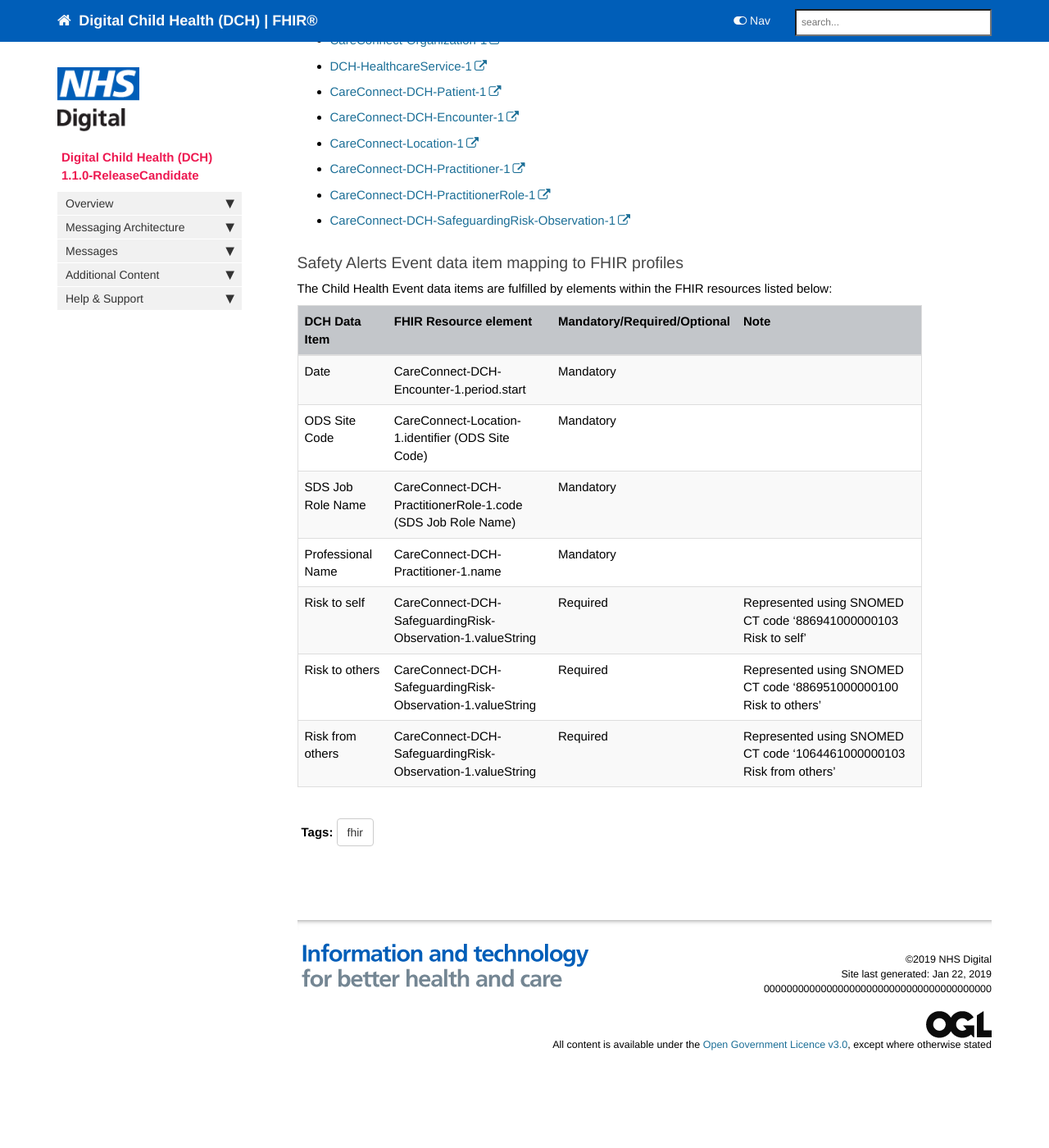
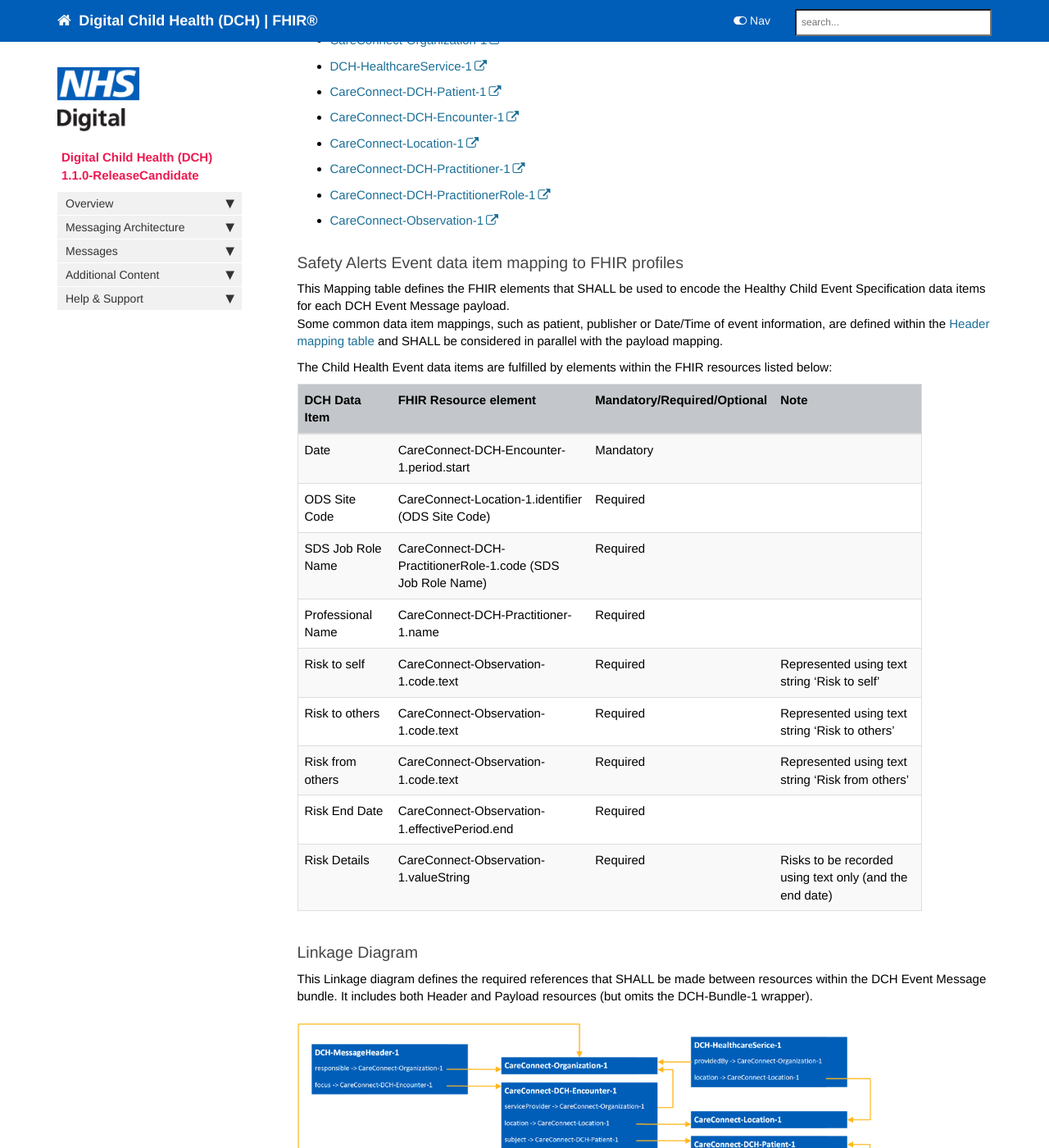
Before and after one commit to nhsconnect/Digital-Child-Health-STU3, a Jekyll site: the page built from pages/explore/explore_safety_alerts.md, in a window 1280 px wide and 1400 px high, scrolled down 254 px. Shown: the whole window at 82% size. Built offline with Jekyll 4.4.1, drawn with Linux system fonts in a browser that asks for light colours; nearby versions of some CDN libraries; comment, search, counter and statistics services are not loaded; before the commit the page ends 1598 px from its top, so only the background shows below that; some of the changed text lies outside the part shown.

Commit message:
Safety Alerts - IG & diagram & error fix in Exam Findings diag.

```diff
--- a/pages/explore/explore_safety_alerts.md
+++ b/pages/explore/explore_safety_alerts.md
@@ -18,18 +18,37 @@ The following FHIR profiles are used to form the Safety Alerts Event Message Bun
 - [CareConnect-Location-1](https://fhir.hl7.org.uk/STU3/StructureDefinition/CareConnect-Location-1)
 - [CareConnect-DCH-Practitioner-1](https://fhir.nhs.uk/STU3/StructureDefinition/CareConnect-DCH-Practitioner-1)
 - [CareConnect-DCH-PractitionerRole-1](https://fhir.nhs.uk/STU3/StructureDefinition/CareConnect-DCH-PractitionerRole-1)
-- [CareConnect-DCH-SafeguardingRisk-Observation-1](https://fhir.nhs.uk/STU3/StructureDefinition/CareConnect-DCH-SafeguardingRisk-Observation-1)
+- [CareConnect-Observation-1](https://fhir.nhs.uk/STU3/StructureDefinition/CareConnect-DCH-SafeguardingRisk-Observation-1)
 
 ### Safety Alerts Event data item mapping to FHIR profiles ###
+
+This Mapping table defines the FHIR elements that SHALL be used to encode the Healthy Child Event Specification data items for each DCH Event Message payload.
+Some common data item mappings, such as patient, publisher or Date/Time of event information, are defined within the [Header mapping table](../explore_event_header_design.html) and SHALL be considered in parallel with the payload mapping.
 
 The Child Health Event data items are fulfilled by elements within the FHIR resources listed below:
 
 | DCH Data Item     | FHIR Resource element                                       | Mandatory/Required/Optional | Note                                                                 |
 |-------------------|-------------------------------------------------------------|-----------------------------|----------------------------------------------------------------------|
 | Date              | CareConnect-DCH-Encounter-1.period.start                    | Mandatory                   |                                                                      |
-| ODS Site Code     | CareConnect-Location-1.identifier (ODS Site Code)       | Mandatory                   |                                                                      |
-| SDS Job Role Name | CareConnect-DCH-PractitionerRole-1.code (SDS Job Role Name) | Mandatory                   |                                                                      |
-| Professional Name | CareConnect-DCH-Practitioner-1.name                         | Mandatory                   |                                                                      |
-| Risk to self      | CareConnect-DCH-SafeguardingRisk-Observation-1.valueString  | Required                    | Represented using SNOMED CT code '886941000000103 Risk to self'      |
-| Risk to others    | CareConnect-DCH-SafeguardingRisk-Observation-1.valueString  | Required                    | Represented using SNOMED CT code '886951000000100 Risk to others'    |
-| Risk from others  | CareConnect-DCH-SafeguardingRisk-Observation-1.valueString  | Required                    | Represented using SNOMED CT code '1064461000000103 Risk from others' |
+| ODS Site Code     | CareConnect-Location-1.identifier (ODS Site Code)           | Required                    |                                                                      |
+| SDS Job Role Name | CareConnect-DCH-PractitionerRole-1.code (SDS Job Role Name) | Required                    |                                                                      |
+| Professional Name | CareConnect-DCH-Practitioner-1.name                         | Required                    |                                                                      |
+| Risk to self      | CareConnect-Observation-1.code.text                         | Required                    | Represented using text string 'Risk to self'                         |
+| Risk to others    | CareConnect-Observation-1.code.text                         | Required                    | Represented using text string 'Risk to others'                       |
+| Risk from others  | CareConnect-Observation-1.code.text                         | Required                    | Represented using text string 'Risk from others'                     |
+| Risk End Date     | CareConnect-Observation-1.effectivePeriod.end               | Required                    |                                                                      |
+| Risk Details      | CareConnect-Observation-1.valueString                       | Required                    | Risks to be recorded using text only (and the end date)              |
+
+### Linkage Diagram ###
+
+This Linkage diagram defines the required references that SHALL be made between resources within the DCH Event Message bundle. It includes both Header and Payload resources (but omits the DCH-Bundle-1 wrapper).
+
+<img src="images/explore/SafetyAlerts.png">
+
+### Safety Alerts XML Example ###
+
+<script src="https://gist.github.com/IOPS-DEV/9cabbe020c71b79b32c8595c17661098.js"></script>
+
+### Safety Alerts JSON Example ###
+
+<script src="https://gist.github.com/IOPS-DEV/898e56846e6b7553efe70e0ce336f565.js"></script>
```
Also changed, not shown: images/explore/ExaminationFindings.png, images/explore/SafetyAlerts.png (added).
